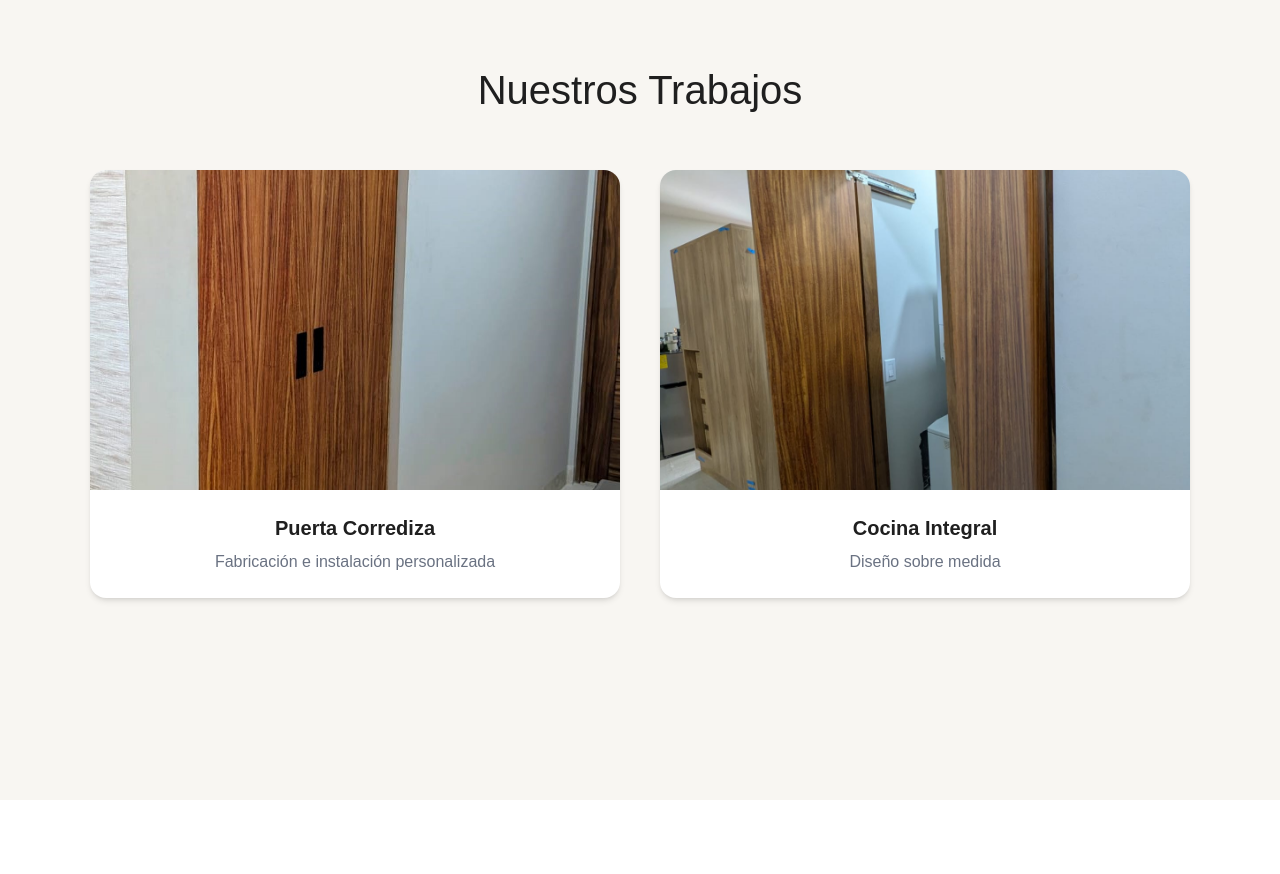
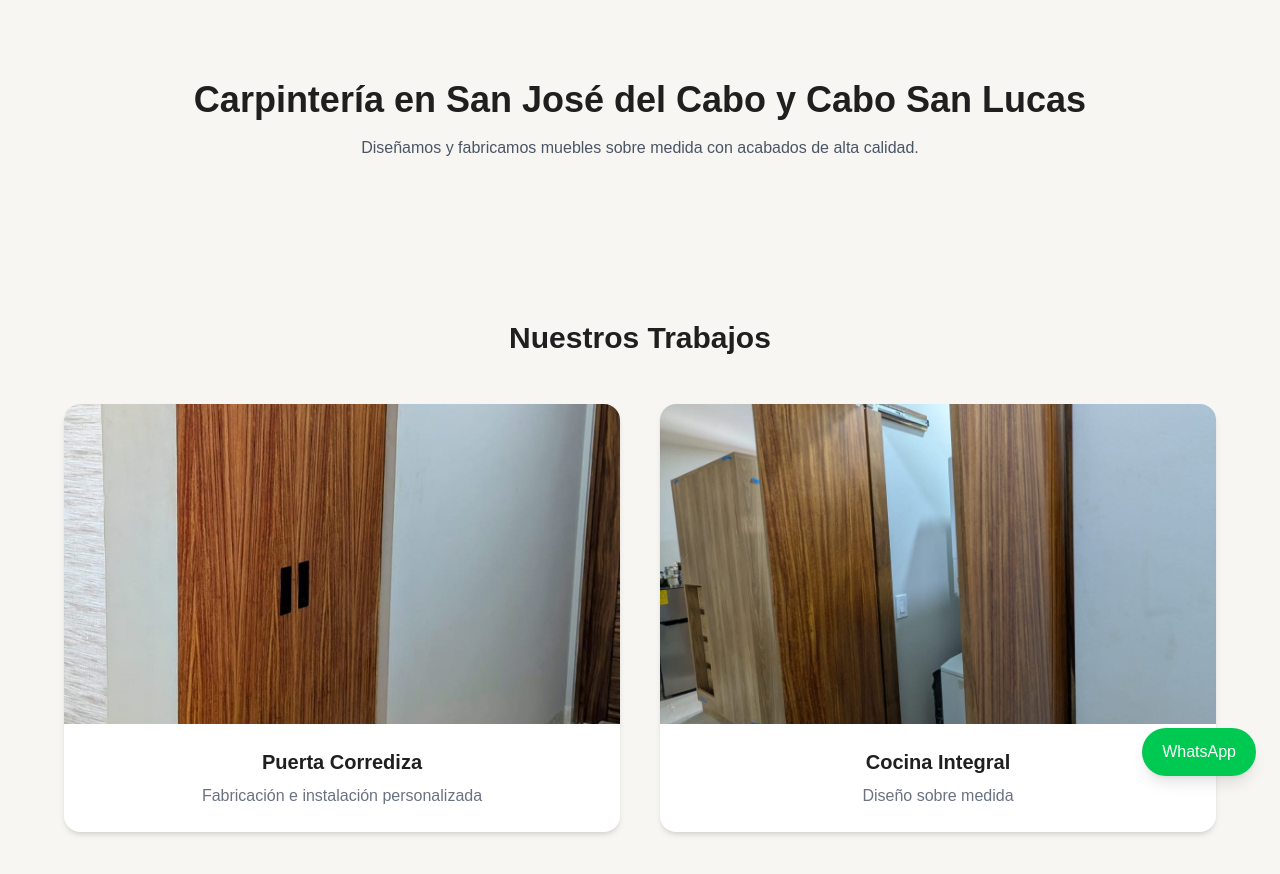
Before and after one commit to Rospichardo/carpinteria-web, a Next.js app: page / in a window 1280 px wide. Shown: the top 874 px of the page. Before the commit the page ends 800 px from the top, so only its background shows below. Built offline with nearby package versions, Linux system fonts and the light colour scheme.

Commit message:
guardar cambios

```diff
--- a/app/page.tsx
+++ b/app/page.tsx
@@ -18,40 +18,26 @@ export default function Home() {
   ]
 
   return (
-    <main
-      style={{
-        backgroundColor: "#f8f6f2",
-        color: "#1f1f1f",
-        minHeight: "100vh",
-        padding: "60px 20px",
-      }}
-    >
-      <div
-        style={{
-          maxWidth: "1100px",
-          margin: "0 auto",
-        }}
-      >
-        <h1
-          style={{
-            textAlign: "center",
-            fontSize: "2.5rem",
-            marginBottom: "50px",
-          }}
-        >
+    <main className="bg-[#f8f6f2] text-[#1f1f1f]">
+
+      {/* HERO / PARTE SUPERIOR */}
+      <section className="text-center py-20 px-6">
+        <h1 className="text-4xl font-bold mb-4">
+          Carpintería en San José del Cabo y Cabo San Lucas
+        </h1>
+        <p className="text-gray-600 max-w-2xl mx-auto">
+          Diseñamos y fabricamos muebles sobre medida con acabados de alta calidad.
+        </p>
+      </section>
+
+      {/* GALERÍA */}
+      <section id="galeria" className="py-20 px-6">
+        <div className="max-w-6xl mx-auto">
+          <h2 className="text-3xl font-bold text-center mb-12">
             Nuestros Trabajos
-        </h1>
+          </h2>
 
-        <div
-          style={{
-            display: "grid",
-            gridTemplateColumns: "repeat(auto-fit, minmax(320px, 1fr))",
-            gap: "40px",
-            maxWidth: "1100px",
-            margin: "0 auto",
-          }}
-        >
-
+          <div className="grid md:grid-cols-2 gap-10">
             {proyectos.map((proyecto, index) => (
               <div
                 key={index}
@@ -81,7 +67,17 @@ export default function Home() {
             ))}
           </div>
         </div>
+      </section>
+
+      {/* BOTÓN WHATSAPP */}
+      <a
+        href="https://wa.me/5216242198270"
+        target="_blank"
+        className="fixed bottom-6 right-6 bg-green-500 text-white px-5 py-3 rounded-full shadow-lg hover:bg-green-600 transition"
+      >
+        WhatsApp
+      </a>
+
     </main>
   )
-
 }
```
Lines whose indentation alone changed are shown as unchanged.
